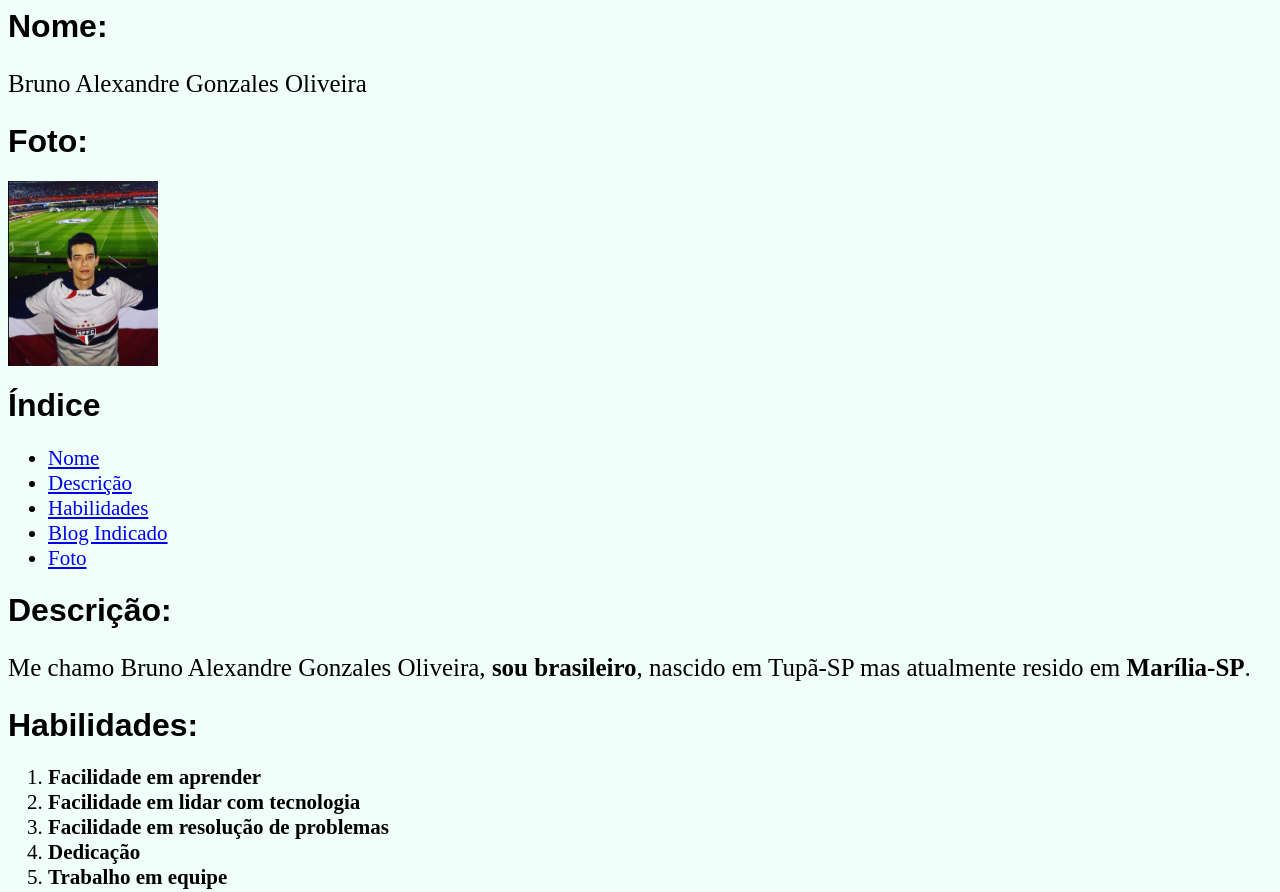
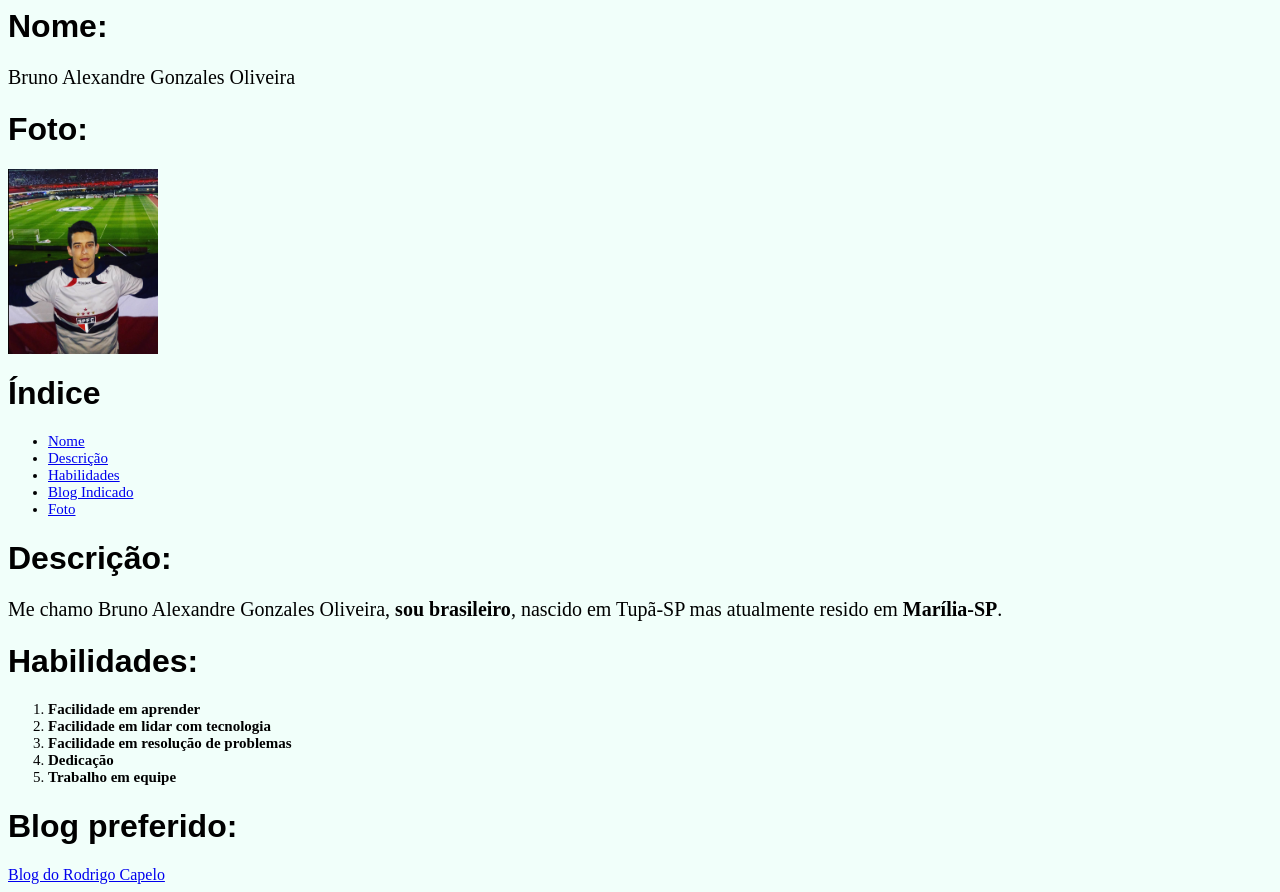
Before and after one commit to Brngonzales/Brngonzales.github.io, a plain HTML site: page index.html in a window 1280 px wide. Shown: the top 892 px of the page. Drawn offline with Linux system fonts and the light colour scheme.

Commit message:
Atualiza fontes

```diff
--- a/style.css
+++ b/style.css
@@ -5,8 +5,8 @@ h1 {
     font-family: 'Montserrat', sans-serif;
 }
 li{
-    font-size: 21px;
+    font-size: 15px;
 }
 p{
-    font-size: 25px;
+    font-size: 20px;
 }
```
